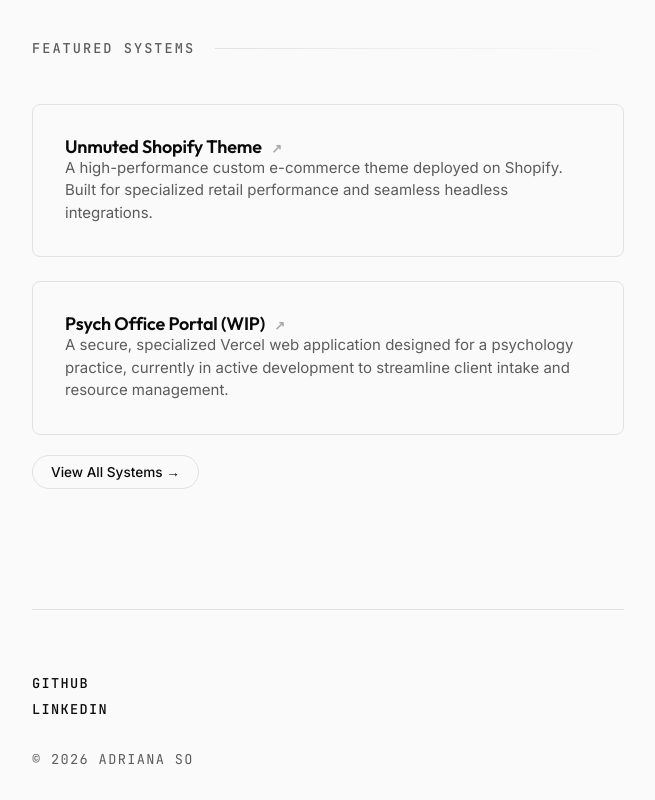
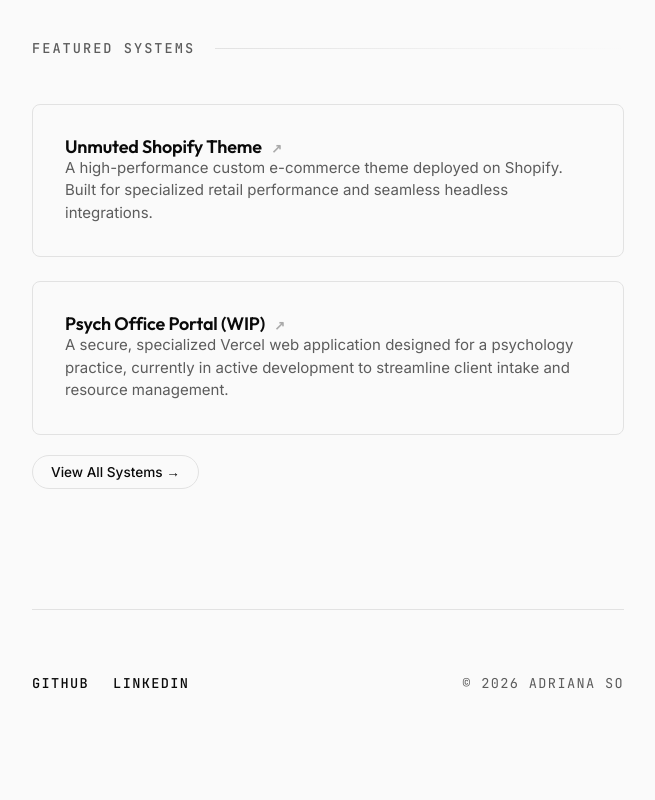
Before and after one commit to AdrianaSo123/autonomous-website, a website: page index.html in a window 1280 px wide. Shown: the part 1102-1902 px from the top of the page, without its empty margins (312-967 px from the left). After the commit the page ends 1826 px from the top, so only its background shows below. Drawn offline with Linux system fonts and the light colour scheme.

Commit message:
UX Audit: Fix footer layout and refine hero title stagger

```diff
--- a/css/shared.css
+++ b/css/shared.css
@@ -216,12 +216,12 @@ h1 {
 }
 
 .h1-middle {
-    margin-left: 1.75em;
+    margin-left: 1em;
     /* Mathematical stagger based on typeface width */
 }
 
 .h1-end {
-    margin-left: 3.5em;
+    margin-left: 2em;
     /* Deepest indentation */
 }
 
@@ -544,16 +544,16 @@ footer {
     font-size: 0.85rem;
     color: var(--text-secondary);
     display: flex;
-    flex-direction: column;
-    gap: 8px;
-    align-items: flex-start;
+    flex-direction: row;
+    justify-content: space-between;
+    align-items: center;
 }
 
 .footer-links {
     display: flex;
-    flex-direction: column;
-    gap: 8px;
-    margin-bottom: 24px;
+    flex-direction: row;
+    gap: 24px;
+    margin-bottom: 0;
 }
 
 .footer-links a {
```
